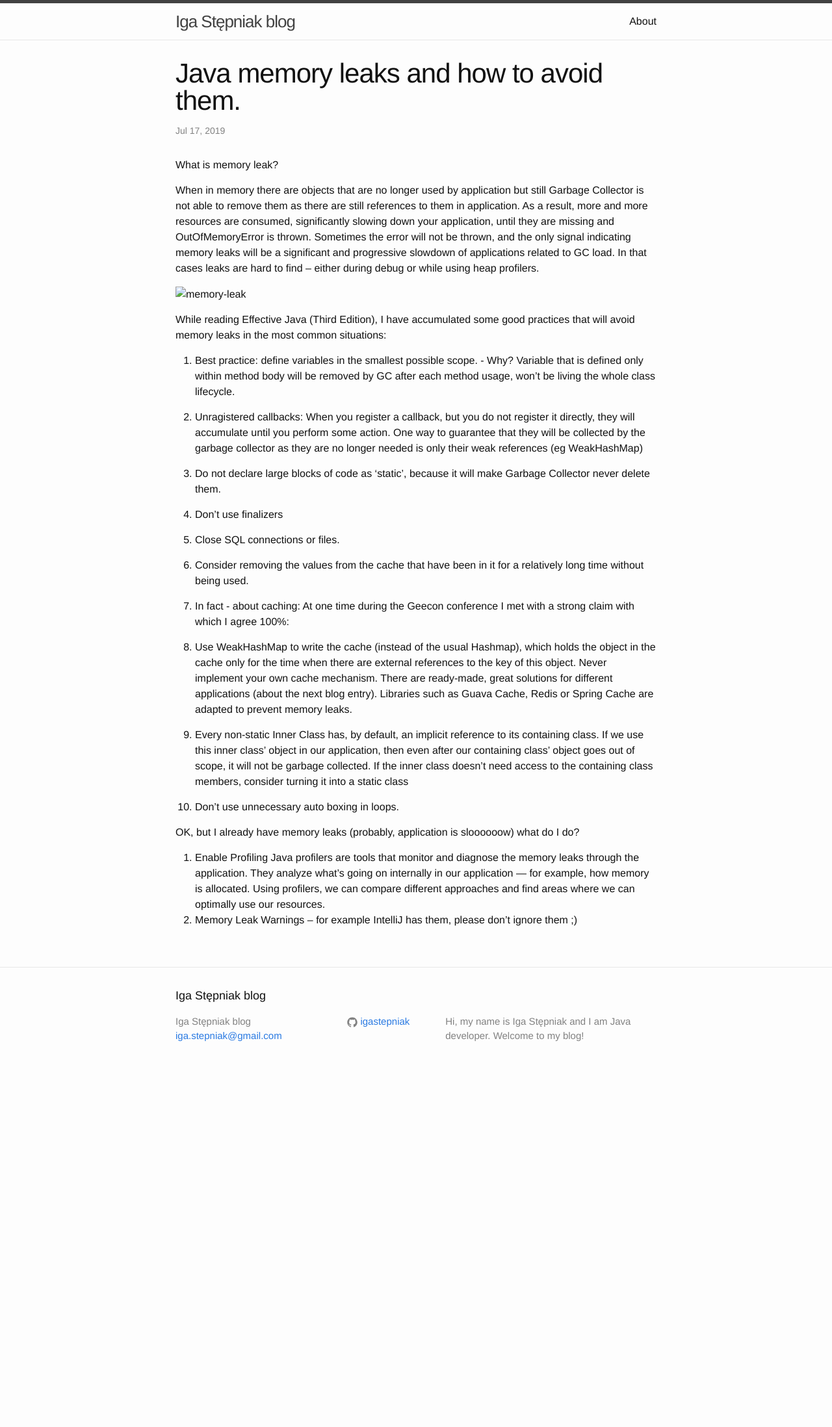
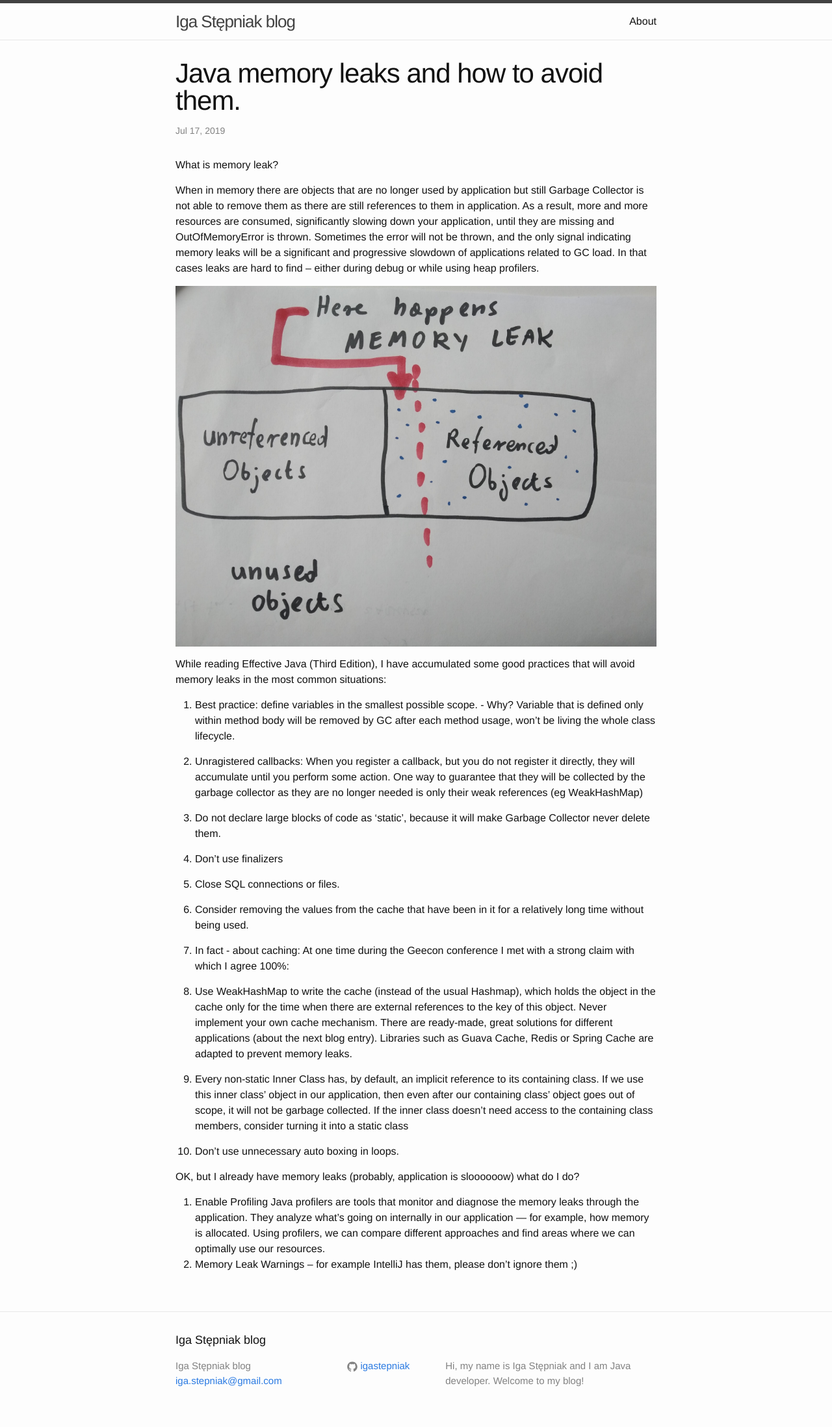
Before and after one commit to igastepniak/blog, a Jekyll site: the page built from _posts/2019-07-17-java-memory-leaks.markdown, in a window 1280 px wide. Shown: the whole page at 65% size. Built offline with Jekyll 4.4.1, drawn with Linux system fonts in a browser that asks for light colours; before the commit the page ends 1666 px from its top, so only the background shows below that.

Commit message:
Picture properly placed

```diff
--- a/_posts/2019-07-17-java-memory-leaks.markdown
+++ b/_posts/2019-07-17-java-memory-leaks.markdown
@@ -11,7 +11,7 @@ As a result, more and more resources are consumed, significantly slowing down yo
 Sometimes the error will not be thrown, and the only signal indicating memory leaks will be a significant and progressive slowdown of applications related to  GC load.
 In that cases leaks are hard to find – either during debug or while using heap profilers.
 
-![memory-leak](/_posts/memory_leak.jpg)
+![image](/assets/images/memory_leak.jpg)
 
 
 While reading  Effective Java (Third Edition), I have accumulated some good practices that will avoid memory leaks in the most common situations:
```
Also changed, not shown: assets/images/memory_leak.jpg (added).
